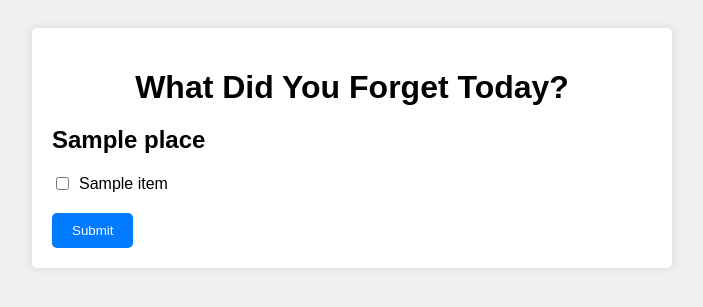
After one commit to MedantSharan/HacklondonHackathon, a Django app: template tasks/templates/forgot_items.html in a window 1280 px wide. The commit adds this page. Shown: the top 307 px of the page, without its empty margins (288-991 px from the left). Run offline with Django 3.2, Linux system fonts and the light colour scheme; the template is opened without the code that fills it: most values are stand-ins (such as "Sample title", 1, 10 or a date in 2020); some libraries are stand-ins or nearby versions.

Commit message:
Add forgot items functionality and icrement counter whenever it is submitted

```diff
--- a/task_manager/urls.py
+++ b/task_manager/urls.py
@@ -28,5 +28,7 @@ urlpatterns = [
     path('profile/', views.ProfileUpdateView.as_view(), name='profile'),
     path('sign_up/', views.SignUpView.as_view(), name='sign_up'),
     path('add_places_items/', views.add_places_items, name='add_places_items'),
-     path('remember-items/<int:place_id>/', views.remember_items, name='remember_items'),
+    path('remember-items/<int:place_id>/', views.remember_items, name='remember_items'),
+    path('forgot_items/<int:place_id>/', views.forgot_items, name='forgot_items'),
+
 ]
--- /dev/null
+++ b/tasks/templates/forgot_items.html
@@ -0,0 +1,72 @@
+<!DOCTYPE html>
+<html lang="en">
+<head>
+    <meta charset="UTF-8">
+    <meta name="viewport" content="width=device-width, initial-scale=1.0">
+    <title>What Did You Forget Today?</title>
+    <style>
+        body {
+            font-family: Arial, sans-serif;
+            background-color: #f0f0f0;
+            padding: 20px;
+        }
+        .container {
+            max-width: 600px;
+            margin: 0 auto;
+            background-color: #fff;
+            border-radius: 5px;
+            padding: 20px;
+            box-shadow: 0 0 10px rgba(0, 0, 0, 0.1);
+        }
+        h1 {
+            text-align: center;
+            margin-bottom: 20px;
+        }
+        h2 {
+            margin-top: 20px;
+        }
+        ul {
+            list-style-type: none;
+            padding: 0;
+        }
+        li {
+            margin-bottom: 10px;
+        }
+        .checklist-item {
+            display: flex;
+            align-items: center;
+        }
+        .checklist-item input[type="checkbox"] {
+            margin-right: 10px;
+        }
+        .submit-button {
+            display: block;
+            margin-top: 20px;
+            padding: 10px 20px;
+            background-color: #007bff;
+            color: #fff;
+            border: none;
+            border-radius: 5px;
+            cursor: pointer;
+        }
+    </style>
+</head>
+<body>
+    <div class="container">
+        <h1>What Did You Forget Today?</h1>
+        <h2>{{ place.name }}</h2>
+        <form method="post">
+            {% csrf_token %}
+            <ul>
+                {% for item in items %}
+                <li class="checklist-item">
+                    <input type="checkbox" name="items[]" value="{{ item.id }}" {% if item.checked %}checked{% endif %}>
+                    <span>{{ item.name }}</span>
+                </li>
+                {% endfor %}
+            </ul>
+            <button type="submit" class="submit-button">Submit</button>
+        </form>
+    </div>
+</body>
+</html>
```
Also changed, not shown: tasks/templates/dashboard.html (+48 -3 lines), tasks/views.py (+18 -1 lines), tasks/migrations/0002_place_item.py (added).
